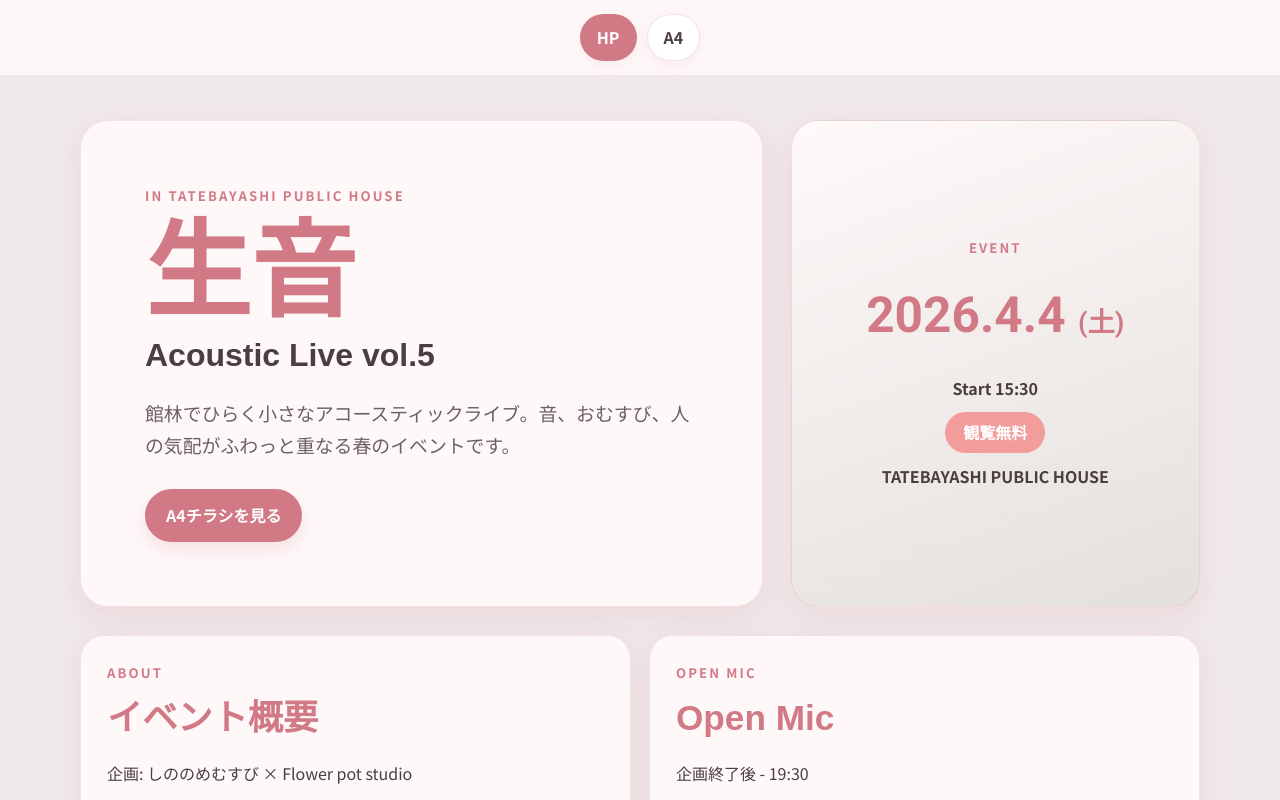
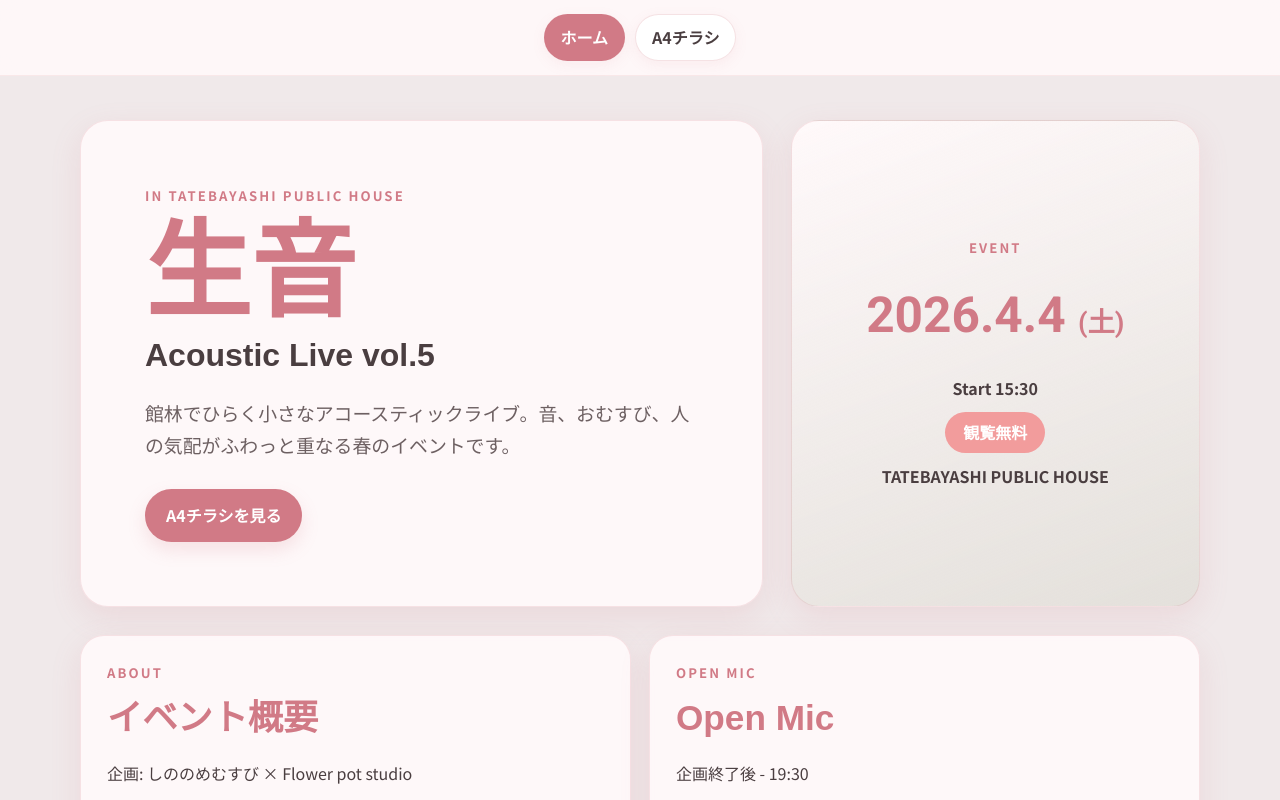
Before and after one commit to sunpotflower4460-cpu/TIRASI-HP, a React (Vite) app: page / in a window 1280 px wide. Shown: the top 800 px of the page. Built offline with nearby package versions, Linux system fonts and the light colour scheme; a web font is replaced by a local one.

Commit message:
Clarify navigation labels

```diff
--- a/src/App.tsx
+++ b/src/App.tsx
@@ -55,9 +55,9 @@ export default function App() {
       return (
         <div className={`app-shell ${themeClassName}`}>
           <nav className="app-nav print-hidden" aria-label="ページ切り替え">
-            <button onClick={() => navigate("/")}>HP</button>
+            <button onClick={() => navigate("/")}>ホーム</button>
             <button className="active" onClick={() => navigate("/editor")}>管理</button>
-            <button onClick={() => navigate("/flyer")}>A4</button>
+            <button onClick={() => navigate("/flyer")}>A4チラシ</button>
           </nav>
           <EditorGate onUnlock={() => setIsEditorUnlocked(true)} onBackHome={() => navigate("/")} />
         </div>
@@ -67,9 +67,9 @@ export default function App() {
     return (
       <div className={`app-shell ${themeClassName}`}>
         <nav className="app-nav print-hidden" aria-label="ページ切り替え">
-          <button onClick={() => navigate("/")}>HP</button>
+          <button onClick={() => navigate("/")}>ホーム</button>
           <button className="active" onClick={() => navigate("/editor")}>編集</button>
-          <button onClick={() => navigate("/flyer")}>A4</button>
+          <button onClick={() => navigate("/flyer")}>A4チラシ</button>
         </nav>
         <div className="editor-page theme-editor-wrap">
           <section className="editor-panel">
@@ -101,8 +101,8 @@ export default function App() {
     return (
       <div className={`app-shell public-view ${themeClassName}`}>
         <nav className="app-nav print-hidden" aria-label="ページ切り替え">
-          <button onClick={() => navigate("/")}>HP</button>
-          <button className="active" onClick={() => navigate("/flyer")}>A4</button>
+          <button onClick={() => navigate("/")}>ホーム</button>
+          <button className="active" onClick={() => navigate("/flyer")}>A4チラシ</button>
         </nav>
         <FlyerWithProfiles eventData={eventData} onEdit={() => navigate("/editor")} onPrint={() => window.print()} />
       </div>
@@ -112,8 +112,8 @@ export default function App() {
   return (
     <div className={`app-shell public-view ${themeClassName}`}>
       <nav className="app-nav print-hidden" aria-label="ページ切り替え">
-        <button className="active" onClick={() => navigate("/")}>HP</button>
-        <button onClick={() => navigate("/flyer")}>A4</button>
+        <button className="active" onClick={() => navigate("/")}>ホーム</button>
+        <button onClick={() => navigate("/flyer")}>A4チラシ</button>
       </nav>
       <HomeWithFlyerPreview eventData={eventData} onOpenFlyer={() => navigate("/flyer")} onEdit={() => navigate("/editor")} />
     </div>
```
